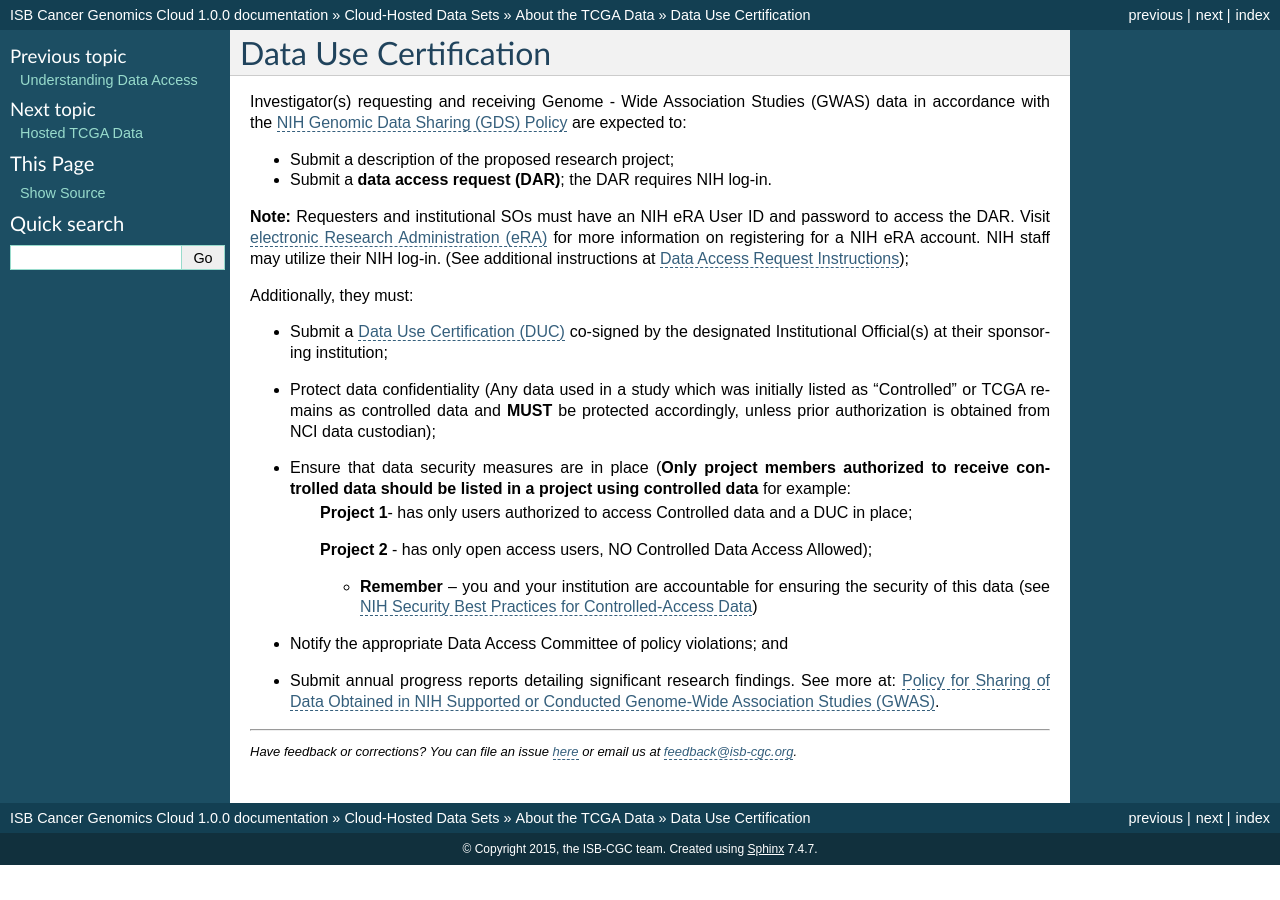
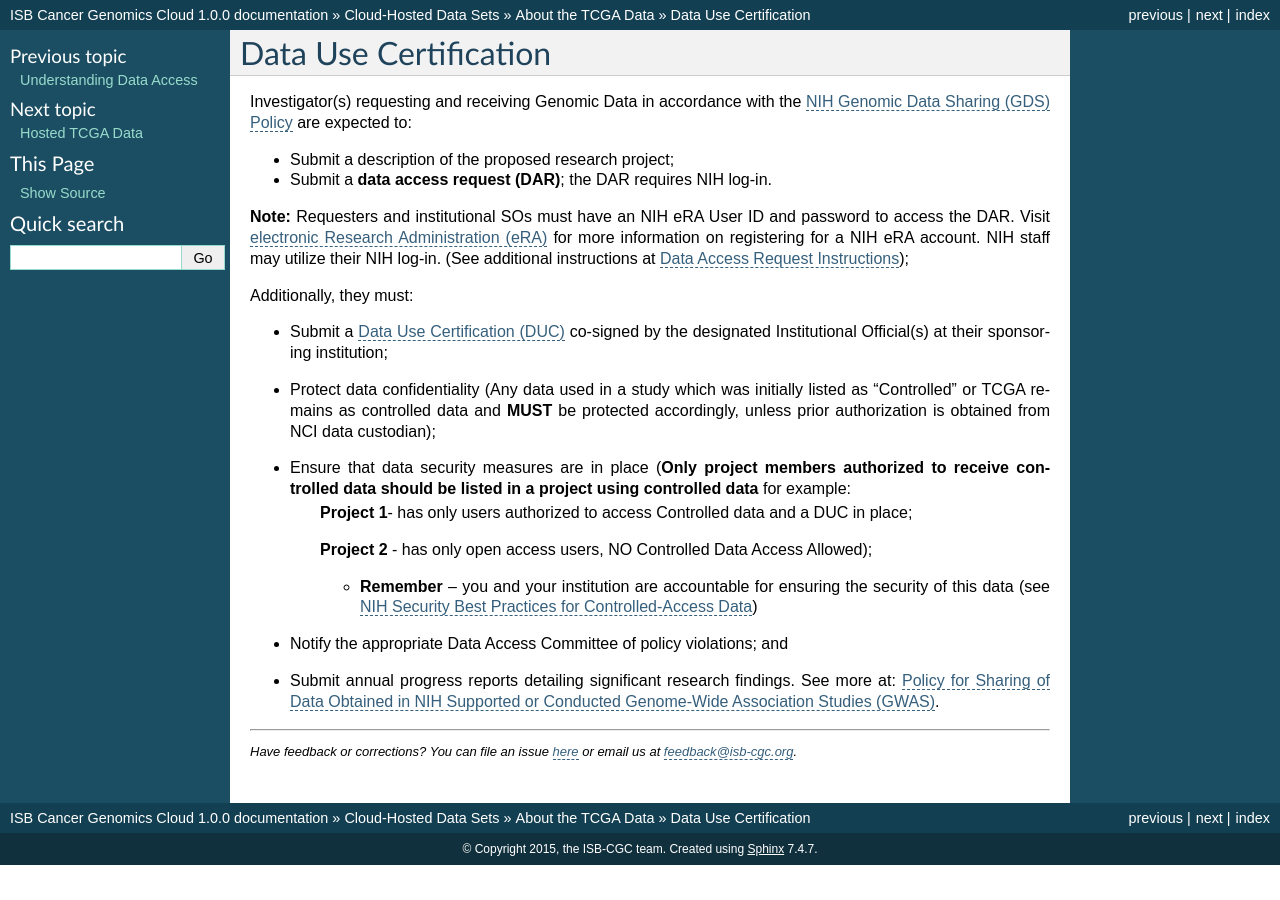
Before and after one commit to isb-cgc/readthedocs, a Sphinx documentation site: the page built from docs/source/sections/data/data2/Data-Use-Certification.rst, in a window 1280 px wide. Built offline with Sphinx 7.4.7, drawn with Linux system fonts in a browser that asks for light colours.

Commit message:
Update Data-Use-Certification.rst

```diff
--- a/docs/source/sections/data/data2/Data-Use-Certification.rst
+++ b/docs/source/sections/data/data2/Data-Use-Certification.rst
@@ -1,7 +1,7 @@
 ********
 Data Use Certification
 ********
-Investigator(s) requesting and receiving Genome - Wide Association Studies (GWAS) data in accordance with the `NIH Genomic Data Sharing (GDS) Policy <https://gds.nih.gov/>`_
+Investigator(s) requesting and receiving Genomic Data in accordance with the `NIH Genomic Data Sharing (GDS) Policy <https://gds.nih.gov/>`_
 are expected to:
 
 * Submit a description of the proposed research project;
```
